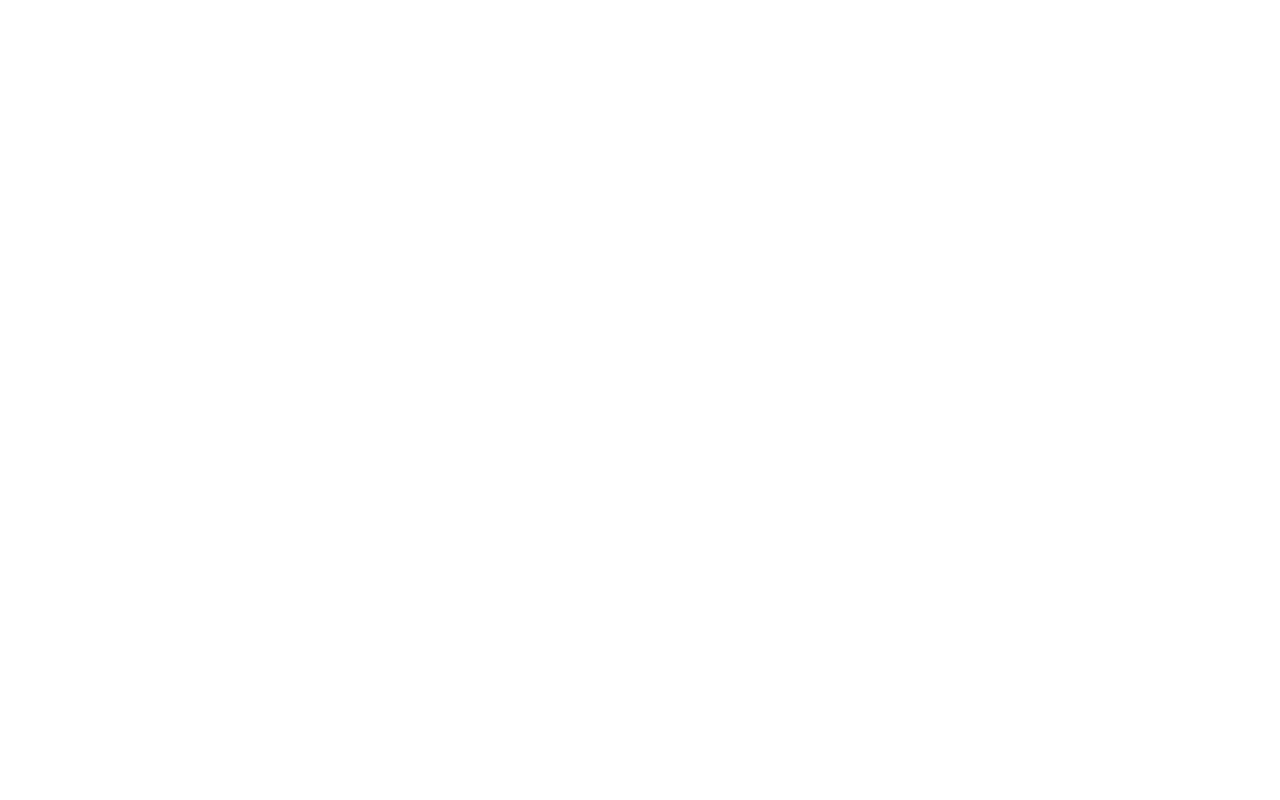
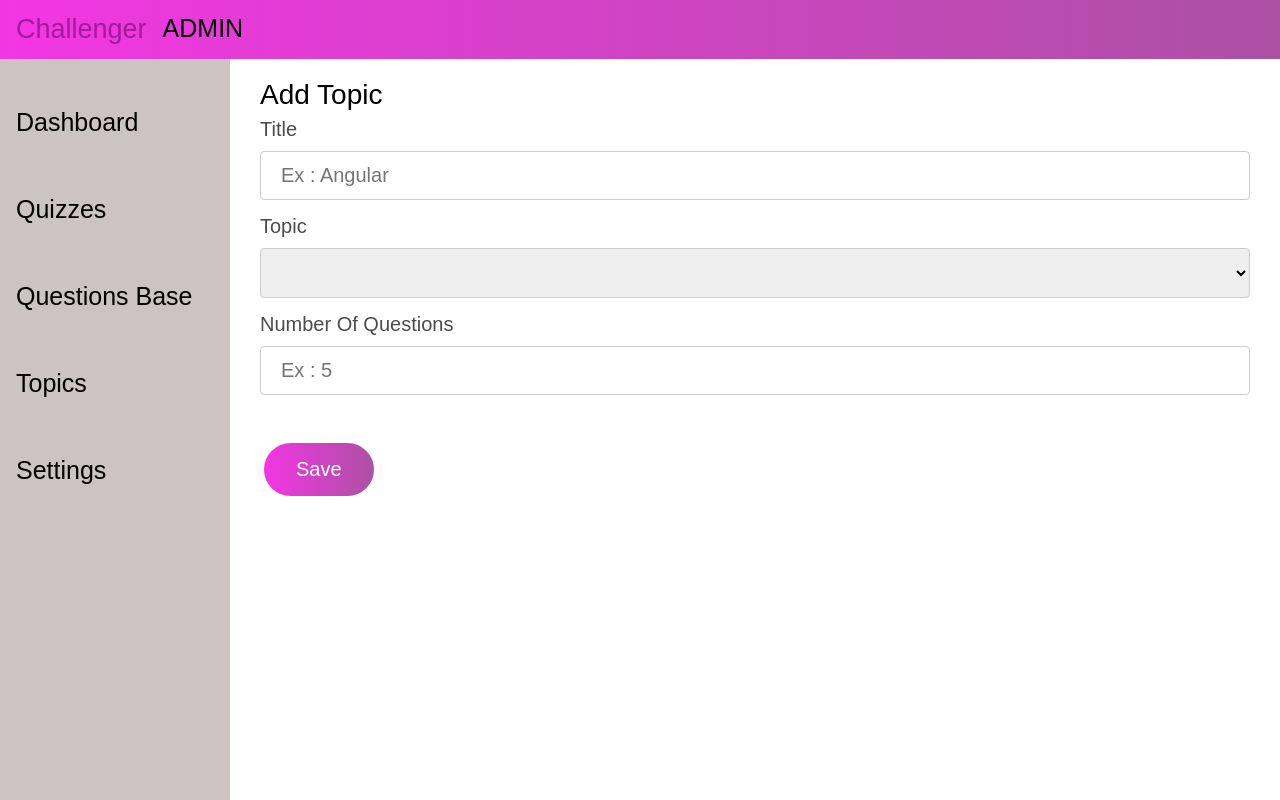
Before and after one commit to AMROAMRO404/Challenger, a plain HTML site: page html/addquiz.html in a window 1280 px wide. Drawn offline with Linux system fonts and the light colour scheme.

Commit message:
design the addquiz page

```diff
--- a/css/addquiz.css
+++ b/css/addquiz.css
@@ -0,0 +1,110 @@
+* {
+    font-family: Arial, Helvetica, sans-serif;
+    box-sizing: border-box;
+    -moz-box-sizing: border-box;
+    -webkit-box-sizing: border-box;
+}
+
+body {
+    margin: 0;
+}
+
+.top-nav {
+    margin: 0;
+    overflow: hidden;
+    background-image: linear-gradient(to right, #f336e3, #ac51a4);
+}
+
+.top-nav a {
+    float: left;
+    color: #f2f2f2;
+    text-align: center;
+    padding: 14px 16px;
+    text-decoration: none;
+    font-size: 27px;
+}
+
+.top-nav a:hover {
+    color: #a3199f;
+}
+
+.top-nav span {
+    text-transform: uppercase;
+}
+
+.top-nav span {
+    padding: 14px 16px;
+    display: block;
+    font-size: 25px;
+    white-space: normal;
+}
+
+.side-nav {
+    height: 100%;
+    width: 230px;
+    position: fixed;
+    z-index: 1;
+    left: 0;
+    background-color: #ccc3c3;
+    overflow-x: hidden;
+    padding-top: 20px;
+}
+
+.side-nav a {
+    line-height: 3;
+    padding: 6px 8px 6px 16px;
+    text-decoration: none;
+    font-size: 25px;
+    color: black;
+    display: block;
+}
+
+.side-nav a:hover {
+    color: #a3199f;
+}
+
+.main {
+    margin-left: 230px;
+    font-size: 28px;
+    padding: 20px 30px;
+}
+
+.main label {
+    opacity: 0.7;
+    font-size: 20px;
+}
+
+input[type=text],
+select {
+    font-size: 20px;
+    width: 100%;
+    padding: 12px 20px;
+    margin: 8px 0;
+    display: inline-block;
+    border: 1px solid #ccc;
+    border-radius: 4px;
+    box-sizing: border-box;
+}
+
+input[type=submit] {
+    border: none;
+    color: white;
+    padding: 15px 32px;
+    text-align: center;
+    text-decoration: none;
+    display: inline-block;
+    margin: 8px 4px;
+    cursor: pointer;
+    border-radius: 40px;
+    font-size: 20px;
+    background-image: linear-gradient(to right, #f336e3, #ac51a4);
+}
+
+@media screen and (max-height: 450px) {
+    .sidenav {
+        padding-top: 15px;
+    }
+    .sidenav a {
+        font-size: 18px;
+    }
+}
--- a/css/addtopic.css
+++ b/css/addtopic.css
@@ -70,7 +70,7 @@ body {
 }
 
 .main label {
-    opacity: 0.9;
+    opacity: 0.7;
     font-size: 20px;
 }
 
--- a/html/addquiz.html
+++ b/html/addquiz.html
@@ -4,11 +4,41 @@
 <head>
     <meta charset="UTF-8">
     <meta name="viewport" content="width=device-width, initial-scale=1.0">
-    <title>Document</title>
+    <title>Add Quiz</title>
+    <link rel="stylesheet" href="../css/addquiz.css">
 </head>
 
 <body>
+    <div class="top-nav">
+        <a class="active" href="#Challenger">Challenger</a>
+        <span>admin</span>
+    </div>
+    <div class="side-nav">
+        <a href="#Dashboard">Dashboard</a>
+        <a href="#Quizzes">Quizzes</a>
+        <a href="#Questions-base">Questions Base</a>
+        <a href="#Topics">Topics</a>
+        <a href="#Settings">Settings</a>
 
+    </div>
+
+    <div class="main">
+        <span>Add Topic</span>
+        <form id="topic-form" action="">
+            <label for="topic">Title</label><br>
+            <input type="text" id="title" name="title" placeholder="Ex : Angular">
+            <br>
+            <label for="topic">Topic</label><br>
+            <select type="text" id="topic" name="topic">
+            </select>
+            <label for="num-questions">Number Of Questions</label><br>
+            <input type="text" id="num-questions" name="num-questions" placeholder="Ex : 5"><br>
+
+
+            <br>
+            <input type="submit" value="Save">
+        </form>
+    </div>
 </body>
 
 </html>
```
Also changed, not shown: html/addtopic.html (+2 -2 lines).
